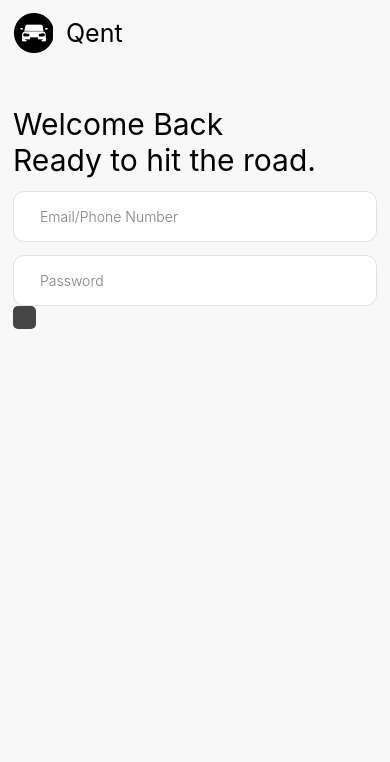
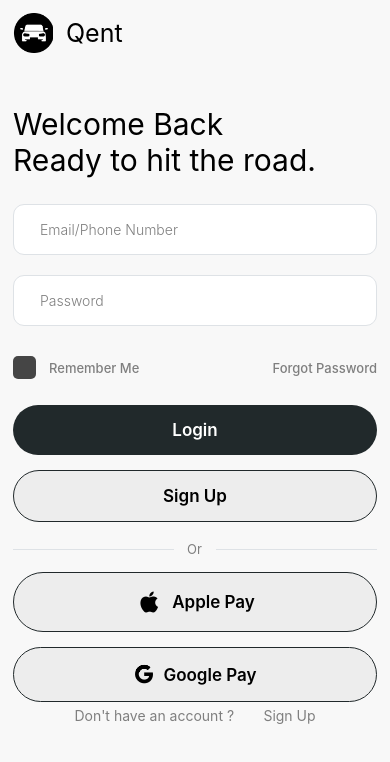
Before and after one commit to EvgenyKram/car-app, a React Native app: screen /SignInScreen in a window 390 px wide. Shown: the top 762 px of the page. Built offline with nearby package versions, Linux system fonts and the light colour scheme.

Commit message:
screen
sign in + component

```diff
--- a/app/components/button/IButton.props.ts
+++ b/app/components/button/IButton.props.ts
@@ -1,3 +1,4 @@
+import {JSX} from 'react';
 import {TextStyle, ViewStyle} from 'react-native';
 
 export interface IButtonProps {
@@ -5,4 +6,5 @@ export interface IButtonProps {
   text: string;
   buttonStyles?: ViewStyle;
   textStyles?: TextStyle;
+  component?: JSX.Element;
 }
--- a/app/components/button/component.tsx
+++ b/app/components/button/component.tsx
@@ -2,11 +2,20 @@ import {View, Text, Pressable} from 'react-native';
 import React from 'react';
 import {createstyles} from './button.styles';
 import {IButtonProps} from './IButton.Props';
+import MaterialIcons from 'react-native-vector-icons/MaterialIcons';
+import {scale} from '../../theme/scale';
 
-const Button = ({text, textStyles, buttonStyles, onPress}: IButtonProps) => {
+const Button = ({
+  text,
+  textStyles,
+  buttonStyles,
+  onPress,
+  component,
+}: IButtonProps) => {
   const styles = createstyles();
   return (
     <Pressable onPress={onPress} style={[styles.container, buttonStyles]}>
+      {component}
       <Text style={[styles.text, textStyles]}>{text}</Text>
     </Pressable>
   );
--- a/app/components/input/component.tsx
+++ b/app/components/input/component.tsx
@@ -17,7 +17,7 @@ const InputComponent = ({
       <TextInput
         placeholder={placeholder}
         placeholderTextColor={colors.placeholder}
-        secureTextEntry={true}
+        secureTextEntry={secureTextEntry}
         onChangeText={onChangeText}
         style={styles.input}
       />
--- a/app/screens/sign-in/signin.creen.tsx
+++ b/app/screens/sign-in/signin.creen.tsx
@@ -4,13 +4,18 @@ import {createstyles} from './signin.styles';
 import assets from '../../assets';
 import InputComponent from '../../components/input/component';
 import CheckBoxComponent from '../../components/checkbox/component';
+import Button from '../../components/button/component';
+import MaterialIcons from 'react-native-vector-icons/MaterialIcons';
+import AntDesign from 'react-native-vector-icons/AntDesign';
+import {scale} from '../../theme/scale';
+import {ScrollView} from 'react-native-gesture-handler';
 
 const SignInScreen = () => {
   const styles = createstyles();
   const {logo_black} = assets;
 
   return (
-    <View style={styles.container}>
+    <ScrollView style={styles.container}>
       <View style={styles.flexRow}>
         <Image source={logo_black} style={styles.carLogo} />
         <Text style={styles.titleStyle}>Qent</Text>
@@ -19,20 +24,62 @@ const SignInScreen = () => {
         <Text style={styles.textStyle}>Welcome Back</Text>
         <Text style={styles.textStyle}>Ready to hit the road.</Text>
       </View>
+      <View style={styles.inputContainer}>
         <InputComponent
           onChangeText={e => console.log(e)}
           placeholder={'Email/Phone Number'}
         />
 
         <InputComponent
+          secureTextEntry={true}
           onChangeText={e => console.log(e)}
           placeholder={'Password'}
         />
+      </View>
+      <View style={[styles.colG2]}>
+        <View style={styles.flexRow}>
           <CheckBoxComponent
             onPress={e => console.log('item', e)}
             isChecked={false}
           />
+          <Text style={styles.textRemember}>Remember Me</Text>
         </View>
+        <Text style={styles.textRemember}>Forgot Password</Text>
+      </View>
+      <View style={styles.buttonContainer}>
+        <Button text="Login" textStyles={styles.buttonText} />
+        <Button
+          text="Sign Up"
+          buttonStyles={styles.outlineButton}
+          textStyles={styles.outlineButtonText}
+        />
+      </View>
+      <View style={styles.borderContainer}>
+        <View style={styles.orBorder} />
+        <Text style={styles.orText}>Or</Text>
+        <View style={styles.orBorder} />
+      </View>
+      <View style={[styles.buttonContainer, styles.mt14]}>
+        <Button
+          text="Apple Pay"
+          textStyles={styles.outlineButtonText}
+          buttonStyles={styles.iconButtonStyle}
+          component={<MaterialIcons name="apple" size={scale(26)} />}
+        />
+        <Button
+          text="Google Pay"
+          buttonStyles={styles.iconButtonStyle}
+          textStyles={styles.outlineButtonText}
+          component={<AntDesign name="google" size={scale(20)} />}
+        />
+      </View>
+      <View style={styles.haveAccountContainer}>
+        <Text style={styles.dontHaveText}>
+          Don't have an account ? {'\t'}
+          <Text>Sign Up</Text>
+        </Text>
+      </View>
+    </ScrollView>
   );
 };
 
--- a/app/screens/sign-in/signin.styles.ts
+++ b/app/screens/sign-in/signin.styles.ts
@@ -1,5 +1,6 @@
+import {colors} from './../../theme/colors';
 import {FontSize} from './../../theme/font-size';
-import {colors} from '../../theme/colors';
+
 import {StyleSheet} from 'react-native';
 import {scale} from '../../theme/scale';
 
@@ -26,9 +27,85 @@ export const createstyles = () =>
     },
     textContainer: {
       paddingTop: scale(38),
+      marginBottom: scale(12),
     },
     textStyle: {
       fontSize: FontSize.FONT_28Px,
       color: colors.black,
     },
+    textRemember: {
+      fontSize: FontSize.FONT_12Px,
+      color: colors.placeholder,
+      fontWeight: '500',
+    },
+    colG2: {
+      columnGap: scale(2),
+      justifyContent: 'space-between',
+      flexDirection: 'row',
+      alignItems: 'center',
+      marginTop: scale(16),
+    },
+    forgotContainer: {
+      flexDirection: 'row',
+      alignItems: 'center',
+      justifyContent: 'space-between',
+    },
+    inputContainer: {
+      rowGap: scale(6),
+    },
+    outlineButton: {
+      backgroundColor: colors.outlineButtonBg,
+      borderWidth: 1,
+      borderColor: colors.button,
+    },
+    outlineButtonText: {
+      color: colors.black,
+      fontWeight: '600',
+    },
+    buttonText: {
+      fontWeight: '600',
+    },
+    buttonContainer: {
+      rowGap: scale(14),
+      marginTop: scale(12),
+    },
+    borderContainer: {
+      flexDirection: 'row',
+      alignItems: 'center',
+      justifyContent: 'space-between',
+      columnGap: scale(12),
+      marginTop: scale(18),
+    },
+    orText: {
+      fontSize: FontSize.FONT_12Px,
+      width: scale(15),
+      color: colors.placeholder,
+    },
+    orBorder: {
+      height: 1,
+      flex: 1,
+      backgroundColor: colors.border,
+    },
+    buttonStyle: {
+      columnGap: scale(12),
+      flexDirection: 'row',
+    },
+    iconButtonStyle: {
+      backgroundColor: colors.outlineButtonBg,
+      borderWidth: 1,
+      borderColor: colors.button,
+      flexDirection: 'row',
+      columnGap: scale(8),
+    },
+    mt14: {
+      marginTop: scale(14),
+    },
+    haveAccountContainer: {
+      marginVertical: scale(4),
+      alignItems: 'center',
+    },
+    dontHaveText: {
+      color: colors.placeholder,
+      fontWeight: '400',
+    },
   });
--- a/app/theme/colors.ts
+++ b/app/theme/colors.ts
@@ -15,4 +15,6 @@ export const colors = {
   border: '#dee2e6',
   placeholder: '#7f7f7f',
   checkBoxBg: '#454545',
+  textForgot: '#454545',
+  outlineButtonBg: '#ededed',
 };
```
Lines whose indentation alone changed are shown as unchanged.
